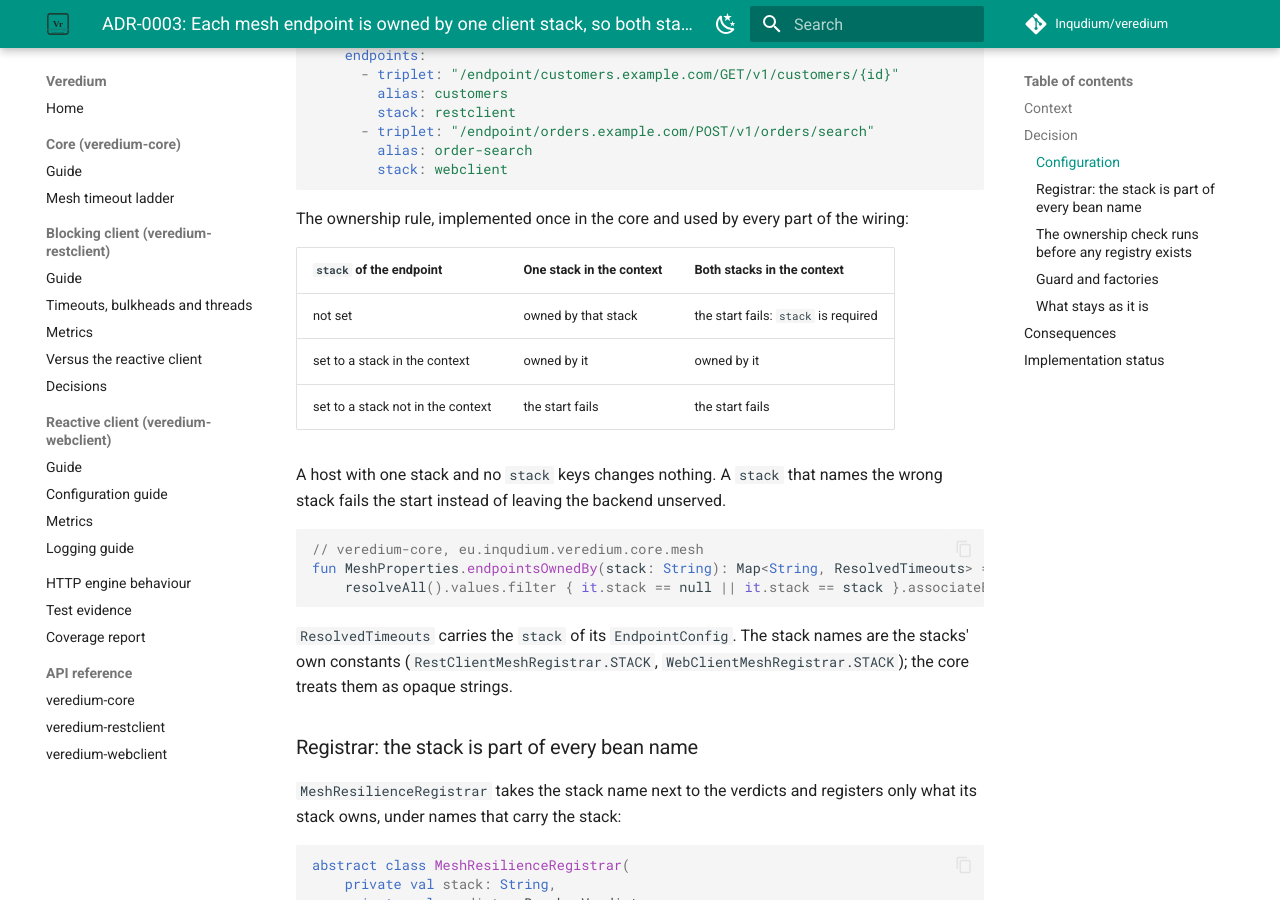
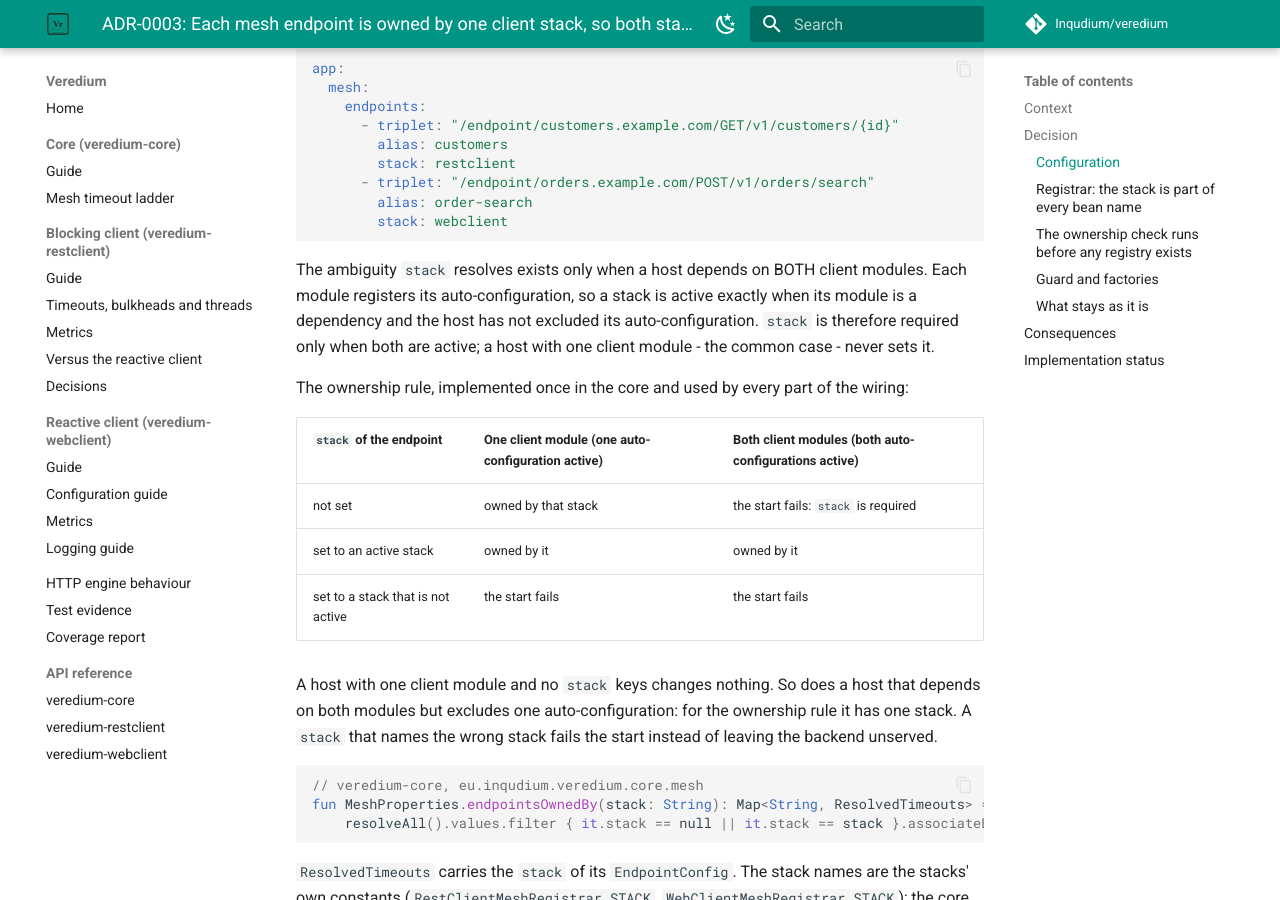
Before and after one commit to Inqudium/veredium, an MkDocs documentation site: the page built from docs/adr/ADR-0003-each-mesh-endpoint-is-owned-by-one-client-stack.md, in a window 1280 px wide and 900 px high, scrolled down 1784 px. Built offline with MkDocs 1.6.1 and Material for MkDocs 9.7.7, drawn with Linux system fonts in a browser that asks for light colours; comment, search, counter and statistics services are not loaded; some of the changed text lies outside the part shown.

Commit message:
(docs) ADR-0003: stack is required only when both client modules are dependencies
With Boot auto-configuration, a stack is active exactly when its module is a dependency and
its auto-configuration is not excluded. The ownership table now says so: one client module
(or one excluded) needs no stack key; both active require it.

Co-Authored-By: Claude Opus 5.5 <noreply@anthropic.com>

````diff
--- a/docs/adr/ADR-0003-each-mesh-endpoint-is-owned-by-one-client-stack.md
+++ b/docs/adr/ADR-0003-each-mesh-endpoint-is-owned-by-one-client-stack.md
@@ -2,6 +2,7 @@
 
 **Status:** Proposed
 **Date:** 2026-10-23
+**Last updated:** 2026-10-23 (the stacks are wired by Boot auto-configuration; `stack` is required only when both client modules are dependencies)
 **Deciders:** Dirk Haase (maintainer)
 **Related:** ADR-0001 (the shared mesh wiring both stacks import, which
 this ADR makes stack-aware)
@@ -84,18 +85,26 @@ app:
         stack: webclient
 ```
 
+The ambiguity `stack` resolves exists only when a host depends on BOTH
+client modules. Each module registers its auto-configuration, so a
+stack is active exactly when its module is a dependency and the host has
+not excluded its auto-configuration. `stack` is therefore required only
+when both are active; a host with one client module - the common case -
+never sets it.
+
 The ownership rule, implemented once in the core and used by every part
 of the wiring:
 
-| `stack` of the endpoint | One stack in the context | Both stacks in the context |
+| `stack` of the endpoint | One client module (one auto-configuration active) | Both client modules (both auto-configurations active) |
 |---|---|---|
 | not set | owned by that stack | the start fails: `stack` is required |
-| set to a stack in the context | owned by it | owned by it |
-| set to a stack not in the context | the start fails | the start fails |
+| set to an active stack | owned by it | owned by it |
+| set to a stack that is not active | the start fails | the start fails |
 
-A host with one stack and no `stack` keys changes nothing. A `stack` that
-names the wrong stack fails the start instead of leaving the backend
-unserved.
+A host with one client module and no `stack` keys changes nothing. So does
+a host that depends on both modules but excludes one auto-configuration:
+for the ownership rule it has one stack. A `stack` that names the wrong
+stack fails the start instead of leaving the backend unserved.
 
 ```kotlin
 // veredium-core, eu.inqudium.veredium.core.mesh
@@ -193,7 +202,9 @@ can replace a stack's verdicts.
   it, which bean overriding could never guarantee.
 - A configuration that names a stack the context does not run fails the
   start instead of leaving a backend unserved until its first call.
-- Hosts with one stack are not affected: `stack` is optional for them.
+- Hosts with one client module are not affected: `stack` is required
+  only when both modules are dependencies with both auto-configurations
+  active.
 
 **Negative:**
 
````
